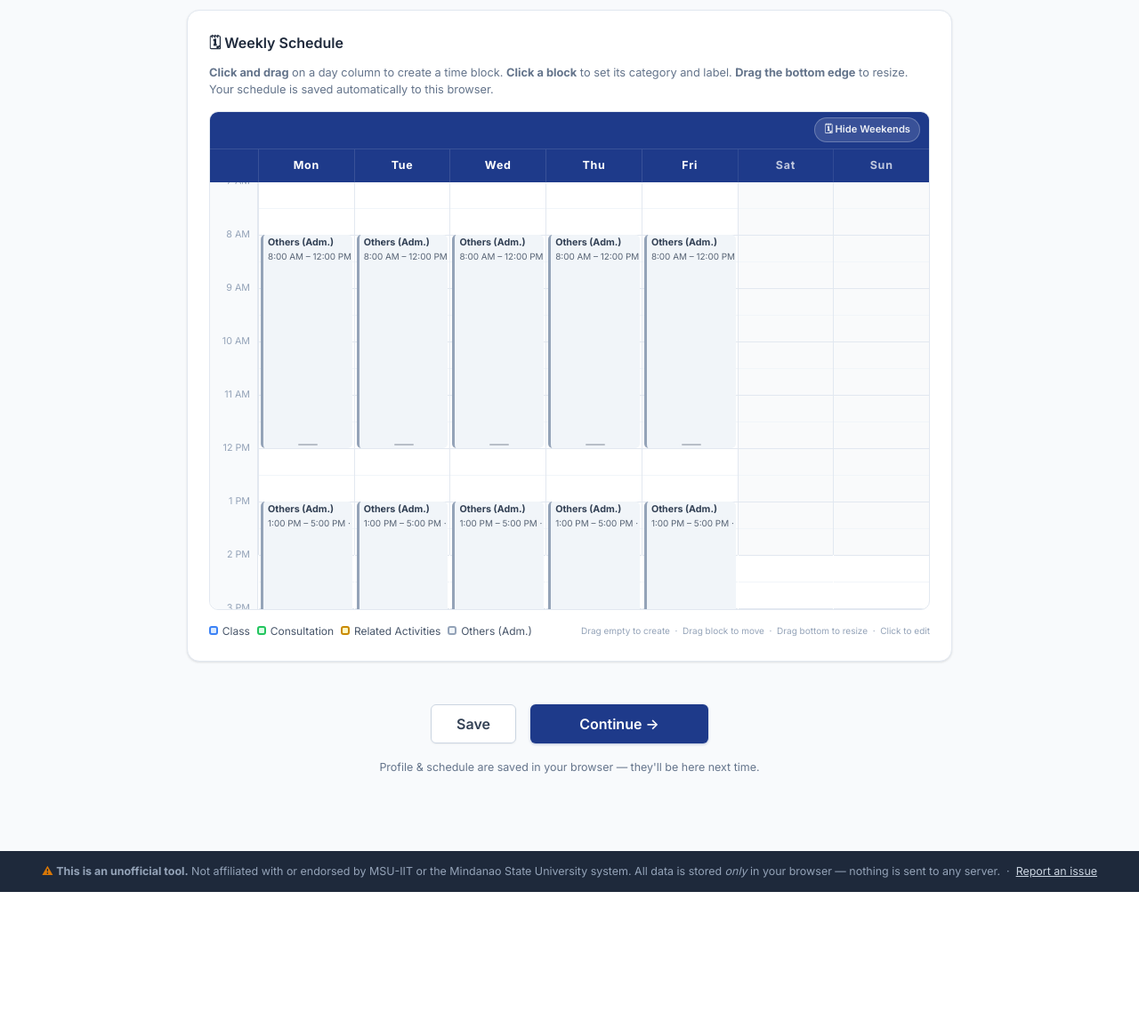
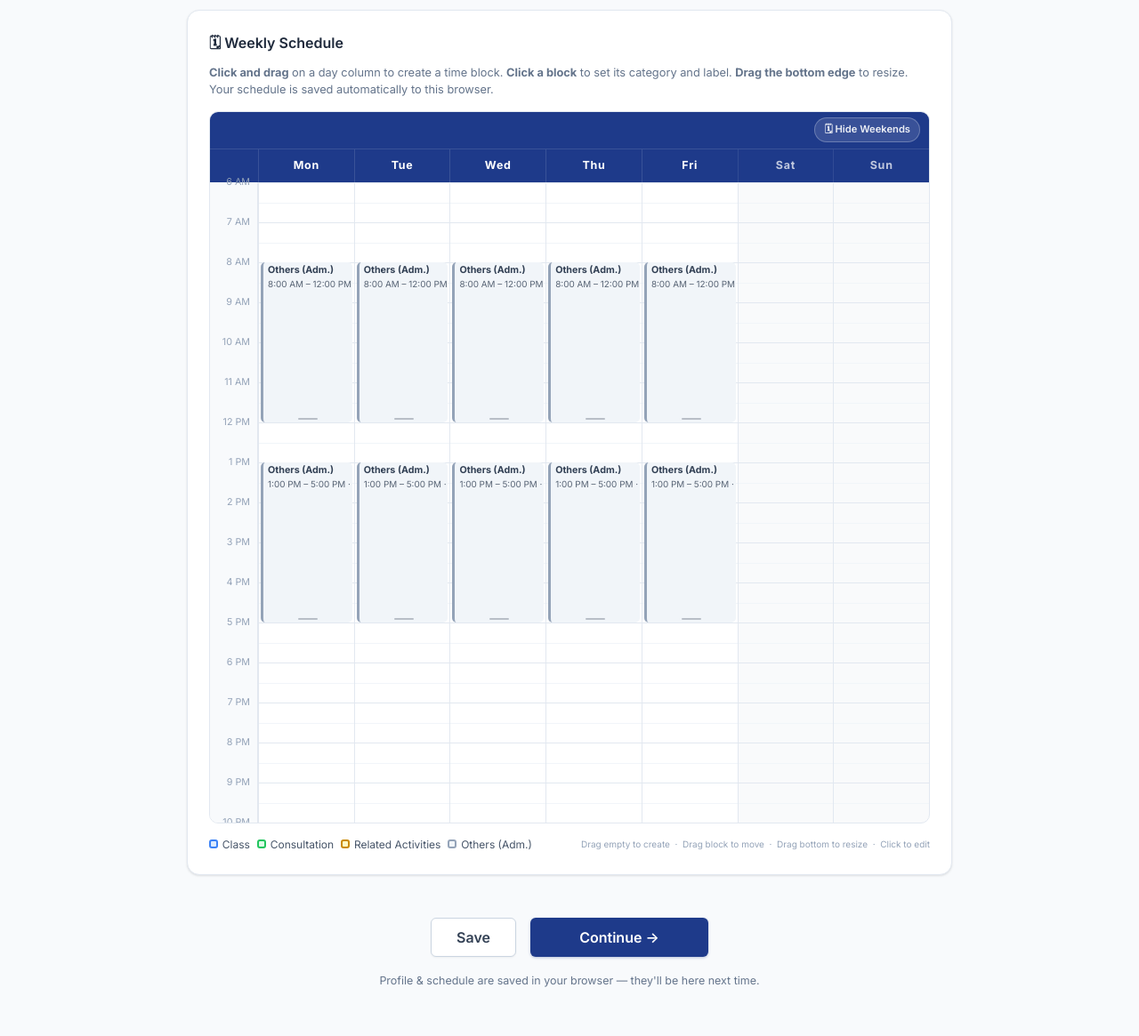
Before and after one commit to JomVill/fdtr-generator, a Flask app: page /setup in a window 1280 px wide. Shown: the part 499-1664 px from the top of the page at 89% size. Before the commit the page ends 1502 px from the top, so only its background shows below. Run offline with Flask 3, Linux system fonts and the light colour scheme.

Commit message:
feat: remove inner calendar scroll — full day visible without nested scroll
- Reduce PX_PER_MIN from 1.0 → 0.75 (45 px/hour, 720 px total for 16 h)
- Remove max-height: 480px and overflow-y: auto from .cal-scroll-body
  so the calendar expands to its full height and the page scrolls naturally
- Remove the forced scrollTop = 7AM init (no inner scroll to reset)
- Only show time label inside blocks for dur >= 45 min (was 30) to avoid
  text overflow at the tighter row height

Co-Authored-By: Claude Sonnet 4.6 <noreply@anthropic.com>

```diff
--- a/static/css/style.css
+++ b/static/css/style.css
@@ -451,11 +451,9 @@ main { flex: 1; padding: 2rem 1.5rem 3rem; }
   border-left: 1px solid rgba(255,255,255,.12);
 }
 
-/* Scrollable body */
+/* Calendar body — full height, no inner scroll (page scrolls naturally) */
 .cal-scroll-body {
   display: flex;
-  overflow-y: auto;
-  max-height: 480px;
 }
 
 /* Time axis — pointer-events:none prevents clicking the axis from creating blocks */
@@ -846,7 +844,6 @@ main { flex: 1; padding: 2rem 1.5rem 3rem; }
   .form-group-sm { max-width: 100%; }
   .dynamic-row { flex-direction: column; align-items: stretch; }
   .input-date, .input-time, .input-ta { width: 100%; }
-  .cal-scroll-body { max-height: 360px; }
   .preview-actions { flex-direction: column; align-items: stretch; }
   .preview-actions .btn { justify-content: center; }
   .preview-title-block { order: -1; }
--- a/static/js/calendar.js
+++ b/static/js/calendar.js
@@ -11,8 +11,8 @@
   var CAL_START  = 6 * 60;   // 6:00 AM in minutes from midnight
   var CAL_END    = 22 * 60;  // 10:00 PM
   var TOTAL_MIN  = CAL_END - CAL_START;        // 960 min = 16 hours
-  var PX_PER_MIN = 1.0;                        // 1 px / minute → 60 px/hour
-  var TOTAL_H    = TOTAL_MIN * PX_PER_MIN;     // 960 px
+  var PX_PER_MIN = 0.75;                       // 0.75 px / minute → 45 px/hour
+  var TOTAL_H    = TOTAL_MIN * PX_PER_MIN;     // 720 px  — no inner scroll needed
   var SNAP       = 15;                         // snap to 15-min intervals
   var MIN_DUR    = 30;                         // minimum block duration (min)
 
@@ -235,7 +235,7 @@
     el.innerHTML =
       '<div class="cal-block-content">' +
         '<div class="cal-block-cat">'  + escHtml(cat.label + lbl) + '</div>' +
-        (dur >= 30 ? '<div class="cal-block-time">' + timeStr + '</div>' : '') +
+        (dur >= 45 ? '<div class="cal-block-time">' + timeStr + '</div>' : '') +
       '</div>' +
       '<div class="cal-block-resize"></div>';
 
@@ -496,8 +496,7 @@
 
     applyWeekendPref(outer);
 
-    // Scroll to 7 AM on load
-    scrollBody.scrollTop = minToY(7 * 60);
+    // No initial scroll — full calendar visible without scrolling
   }
 
   // ── Serialize to hidden input + localStorage ──────────────────────────────
```
